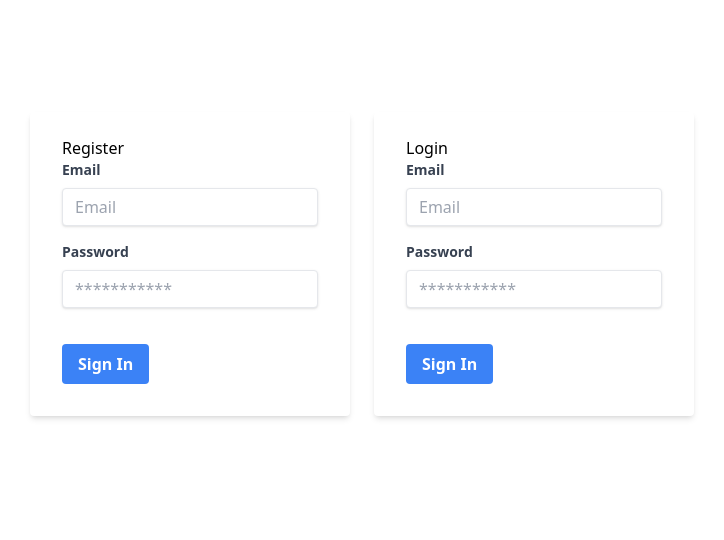
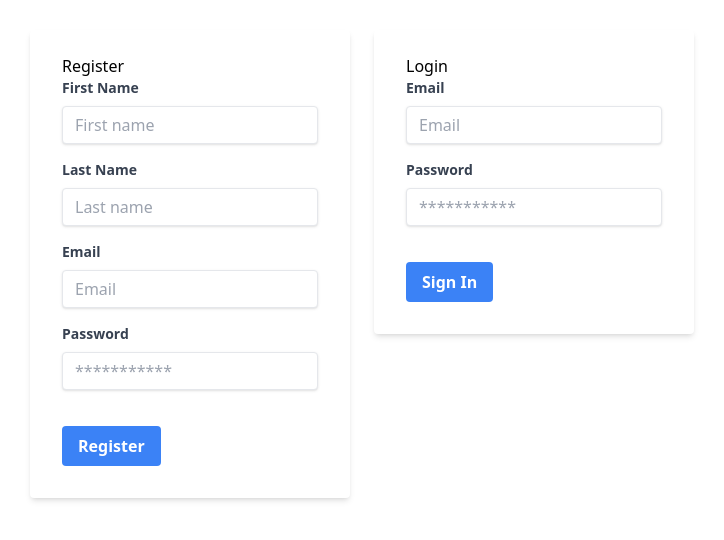
Before and after one commit to jgbattung/MovieBuddy, a React (Create React App) app: page /authentication in a window 1280 px wide. Shown: the part 128-668 px from the top of the page, without its empty margins (278-1002 px from the left). Built offline with nearby package versions, Linux system fonts and the light colour scheme; no server answers.

Commit message:
update registration page

```diff
--- a/src/components/auth/RegisterForm.tsx
+++ b/src/components/auth/RegisterForm.tsx
@@ -1,9 +1,13 @@
 import React, { useState } from 'react';
 import { auth } from '../../firebase';
+import { getFirestore } from "firebase/firestore";
 import { createUserWithEmailAndPassword } from 'firebase/auth';
+import { doc, setDoc } from 'firebase/firestore';
 import { getErrorMessage } from '../../utils';
 
 const RegisterForm: React.FC = () => {
+  const [firstName, setFirstName] = useState<string>('');
+  const [lasttName, setLastName] = useState<string>('');
   const [email, setEmail] = useState<string>('');
   const [password, setPassword] = useState<string>('');
   const [errorMessage, setErrorMessage] = useState<string>('');
@@ -30,6 +34,34 @@ const RegisterForm: React.FC = () => {
         <h3>Register</h3>
         <div className="mb-4">
           <label className="block text-gray-700 text-sm font-bold mb-2" htmlFor="username">
+            First Name
+          </label>
+          <input
+            className="shadow appearance-none border rounded w-full py-2 px-3 text-gray-700 leading-tight focus:outline-none focus:shadow-outline"
+            id="first-name"
+            type="text"
+            placeholder="First name"
+            value={firstName}
+            onChange={(e) => setFirstName(e.target.value)}
+            required
+          />
+        </div>
+        <div className="mb-4">
+          <label className="block text-gray-700 text-sm font-bold mb-2" htmlFor="username">
+            Last Name
+          </label>
+          <input
+            className="shadow appearance-none border rounded w-full py-2 px-3 text-gray-700 leading-tight focus:outline-none focus:shadow-outline"
+            id="lasst-name"
+            type="text"
+            placeholder="Last name"
+            value={lasttName}
+            onChange={(e) => setLastName(e.target.value)}
+            required
+          />
+        </div>
+        <div className="mb-4">
+          <label className="block text-gray-700 text-sm font-bold mb-2" htmlFor="username">
             Email
           </label>
           <input
@@ -39,6 +71,7 @@ const RegisterForm: React.FC = () => {
             placeholder="Email"
             value={email}
             onChange={(e) => setEmail(e.target.value)}
+            required
           />
         </div>
         <div className="mb-6">
@@ -52,6 +85,7 @@ const RegisterForm: React.FC = () => {
             placeholder="***********"
             value={password}
             onChange={(e) => setPassword(e.target.value)}
+            required
           />
         </div>
         <div className="flex items-center justify-between">
@@ -59,7 +93,7 @@ const RegisterForm: React.FC = () => {
             className="bg-blue-500 hover:bg-blue-700 text-white font-bold py-2 px-4 rounded focus:outline-none focus:shadow-outline"
             type="submit"
           >
-            Sign In
+            Register
           </button>
         </div>
         {errorMessage && <p className="text-red-500 text-xs italic">{errorMessage}</p>}
--- a/src/config/routes.ts
+++ b/src/config/routes.ts
@@ -1,7 +1,9 @@
 import IRoute from "../interfaces/routes";
 import AuthPage from "../pages/AuthPage";
+import Favorites from "../pages/Favorites";
 import HomePage from "../pages/HomePage";
 import LandingPage from "../pages/LandingPage";
+import UserProfile from "../pages/UserProfile";
 
 const routes: IRoute[] = [
   {
@@ -22,6 +24,18 @@ const routes: IRoute[] = [
     component: HomePage,
     exact: true,
   },
+  {
+    path: '/profile',
+    name: 'Profile Page',
+    component: UserProfile,
+    exact: true,
+  },
+  {
+    path: '/favorites',
+    name: 'Favorites Page',
+    component: Favorites,
+    exact: true,
+  },
 ]
 
 export default routes;
--- a/src/pages/HomePage.tsx
+++ b/src/pages/HomePage.tsx
@@ -1,9 +1,14 @@
 import React from 'react'
 import IPage from '../interfaces/page'
+import Header from '../components/common/Header'
+import Home from '../components/auth/Home'
 
 const HomePage:React.FunctionComponent<IPage> = props => {
   return (
-    <div>MOVIEBUDDY</div>
+    <div>
+      <Header />
+      <Home />
+    </div>
   )
 }
 
```
